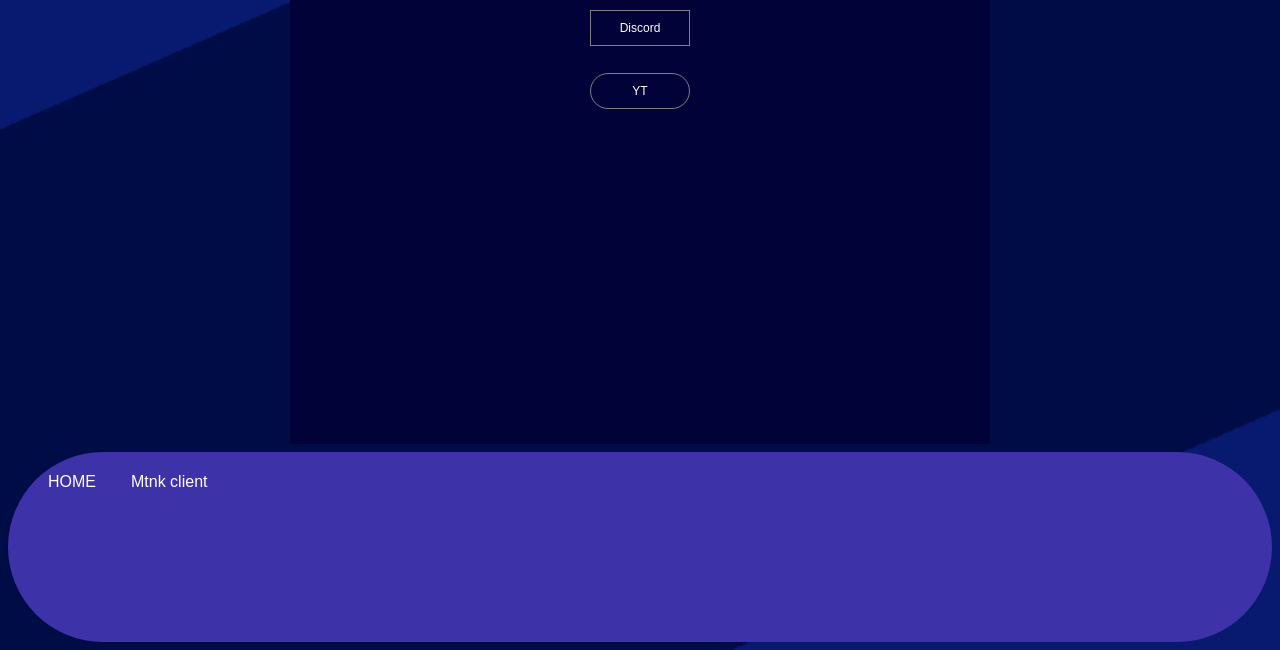
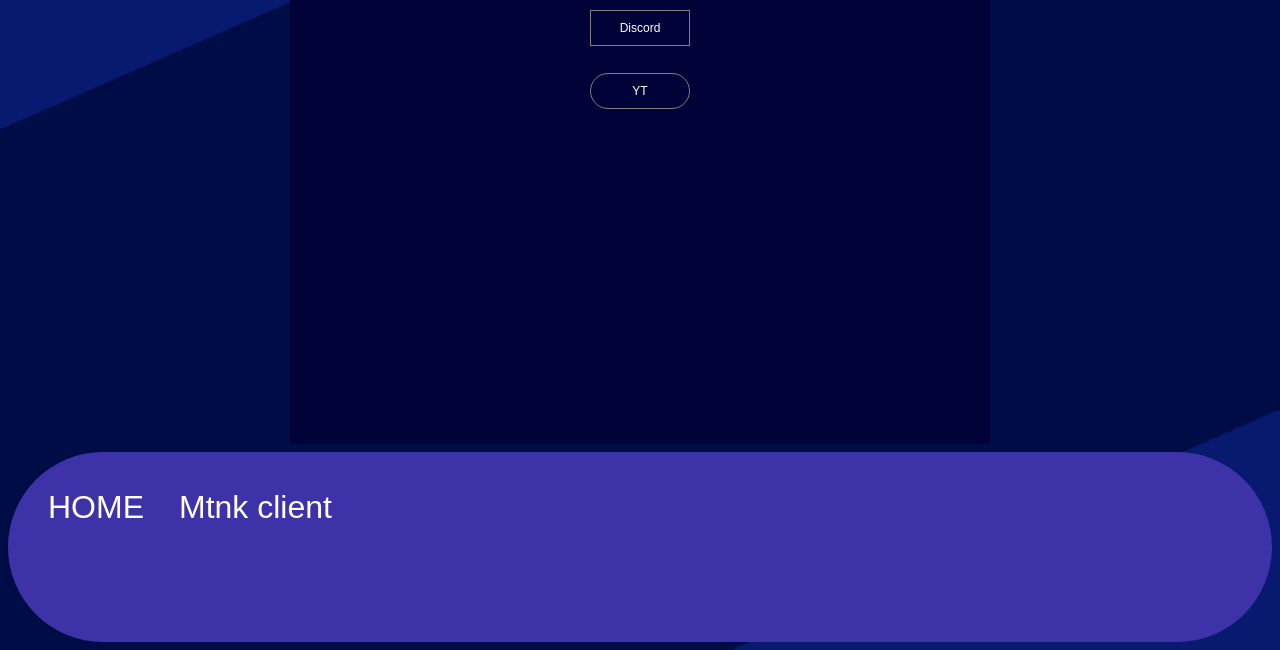
Before and after one commit to AntiSnipe/home, a plain HTML site: page index.html in a window 1280 px wide. Shown: the part 214-864 px from the top of the page. Drawn offline with Linux system fonts and the light colour scheme; a web font is replaced by a local one.

Commit message:
Update index.html

```diff
--- a/index.html
+++ b/index.html
@@ -119,7 +119,7 @@ html {
 		<h1 class="orbitron">mtnky</h1>
 <center><button class="dc" onclick="alert('mtnky’s discord: unsnipeable')"><div class="orbitron">Discord</div></button><font size=5><br></font><button class="shadow" onclick="location.href='https://www.youtube.com/@WoodJinjaGuild?sub_confirmation=1'"><div class="orbitron">YT</div></button></center>
 </font></div><br><br><br><br><br><br>
-	<nav class="orbitron">
+	<nav class="orbitroned">
             <ul>
                 <li><a href="#">HOME</a></li>
                 <li><a href="#" id="click">Mtnk client</a></li>
```
